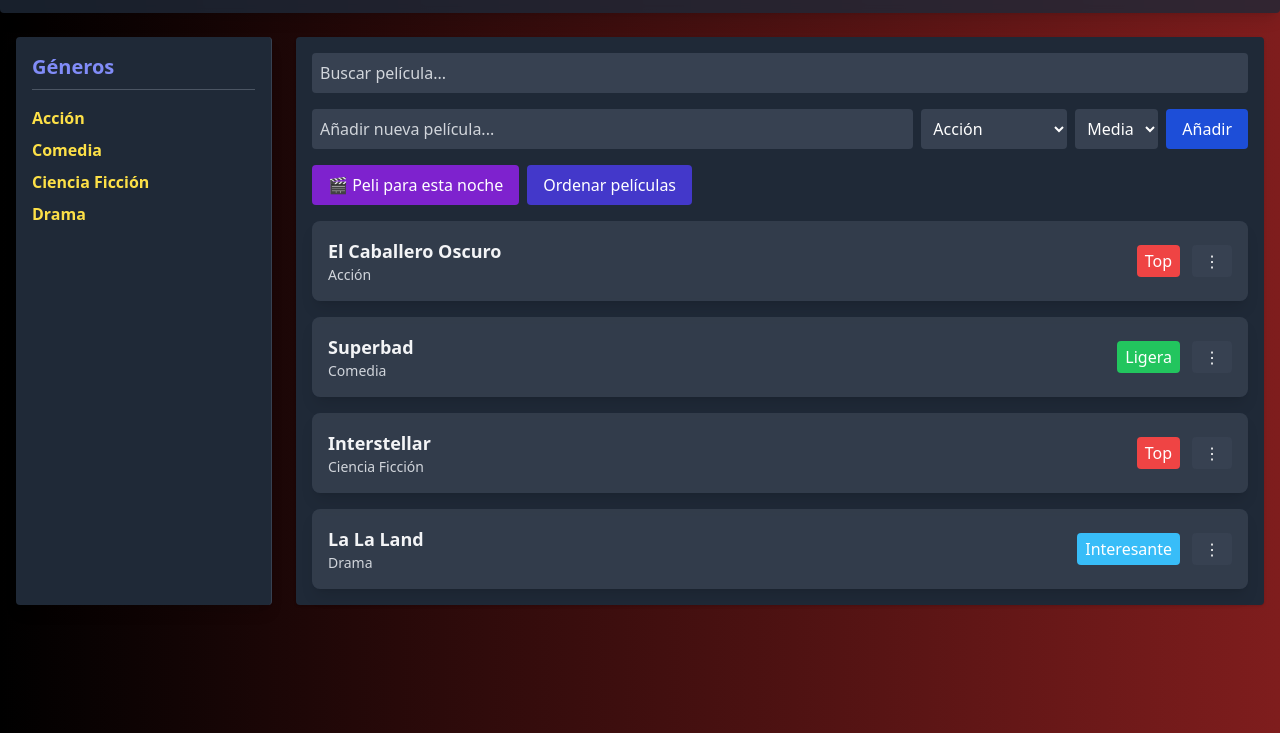
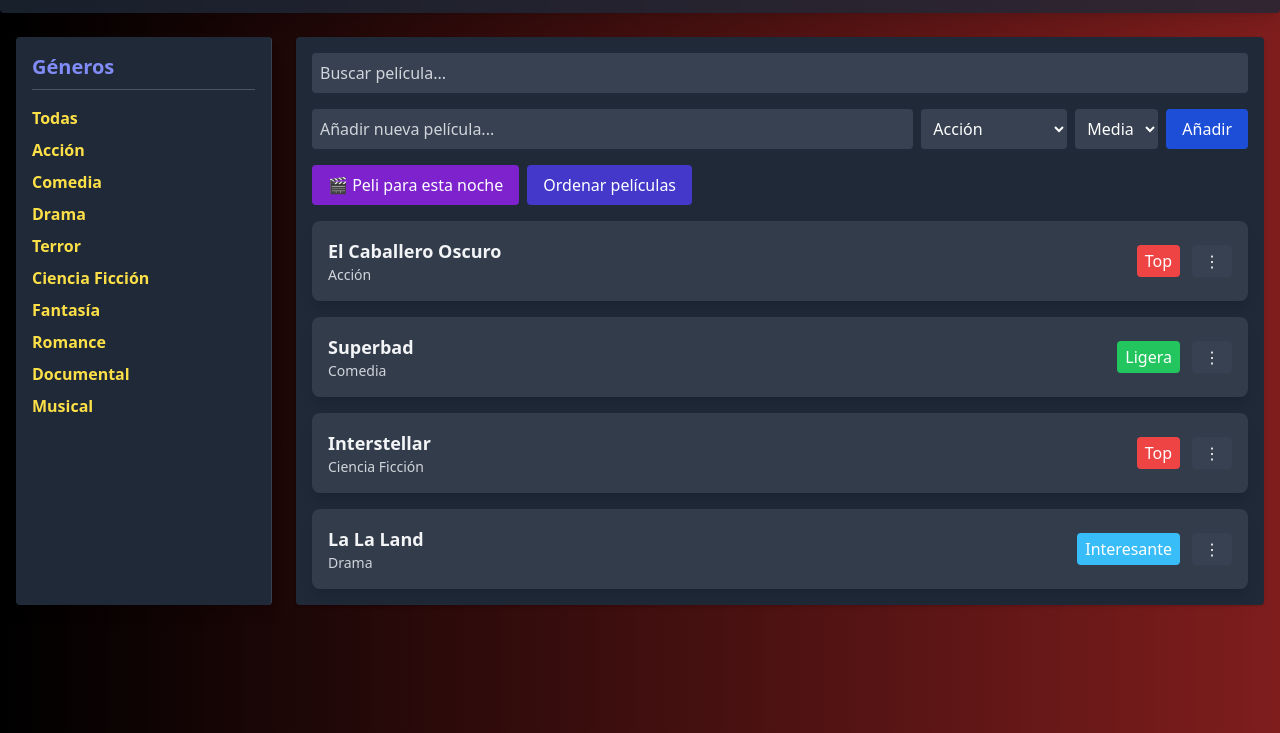
Before and after one commit to Alex92Rivas/taskflow-project, a plain HTML site: page index.html in a window 1280 px wide. Shown: the part 67-800 px from the top of the page. Drawn offline with nearby package versions, Linux system fonts and the light colour scheme.

Commit message:
Add extended genres and category filter options

```diff
--- a/index.html
+++ b/index.html
@@ -84,10 +84,16 @@
       </h2>
 
       <ul class="space-y-2">
-        <li class="cursor-pointer text-yellow-300 hover:text-yellow-200 transition font-semibold">Acción</li>
-        <li class="cursor-pointer text-yellow-300 hover:text-yellow-200 transition font-semibold">Comedia</li>
-        <li class="cursor-pointer text-yellow-300 hover:text-yellow-200 transition font-semibold">Ciencia Ficción</li>
-        <li class="cursor-pointer text-yellow-300 hover:text-yellow-200 transition font-semibold">Drama</li>
+        <li data-category="Todas" class="category-filter cursor-pointer text-yellow-300 hover:text-yellow-200 transition font-semibold">Todas</li>
+        <li data-category="Acción" class="category-filter cursor-pointer text-yellow-300 hover:text-yellow-200 transition font-semibold">Acción</li>
+        <li data-category="Comedia" class="category-filter cursor-pointer text-yellow-300 hover:text-yellow-200 transition font-semibold">Comedia</li>
+        <li data-category="Drama" class="category-filter cursor-pointer text-yellow-300 hover:text-yellow-200 transition font-semibold">Drama</li>
+        <li data-category="Terror" class="category-filter cursor-pointer text-yellow-300 hover:text-yellow-200 transition font-semibold">Terror</li>
+        <li data-category="Ciencia Ficción" class="category-filter cursor-pointer text-yellow-300 hover:text-yellow-200 transition font-semibold">Ciencia Ficción</li>
+        <li data-category="Fantasía" class="category-filter cursor-pointer text-yellow-300 hover:text-yellow-200 transition font-semibold">Fantasía</li>
+        <li data-category="Romance" class="category-filter cursor-pointer text-yellow-300 hover:text-yellow-200 transition font-semibold">Romance</li>
+        <li data-category="Documental" class="category-filter cursor-pointer text-yellow-300 hover:text-yellow-200 transition font-semibold">Documental</li>
+        <li data-category="Musical" class="category-filter cursor-pointer text-yellow-300 hover:text-yellow-200 transition font-semibold">Musical</li>
       </ul>
     </aside>
 
@@ -119,8 +125,13 @@
         >
           <option value="Acción">Acción</option>
           <option value="Comedia">Comedia</option>
+          <option value="Drama">Drama</option>
+          <option value="Terror">Terror</option>
           <option value="Ciencia Ficción">Ciencia Ficción</option>
-          <option value="Drama">Drama</option>
+          <option value="Fantasía">Fantasía</option>
+          <option value="Romance">Romance</option>
+          <option value="Documental">Documental</option>
+          <option value="Musical">Musical</option>
         </select>
 
         <select
```
